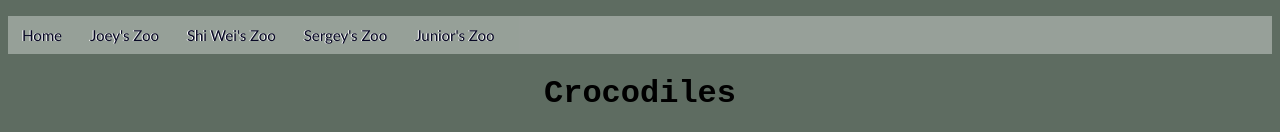
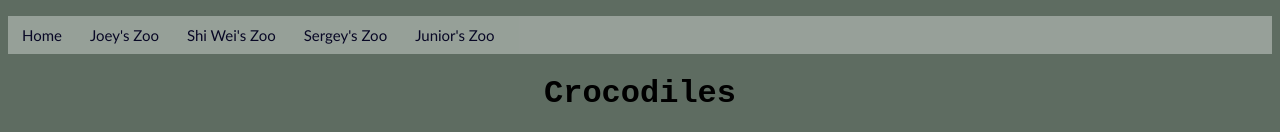
Before and after one commit to Huntercs39548group1/zoo, a plain HTML site: page Sergey-html/crocodiles.html in a window 1280 px wide. Shown: the top 132 px of the page. Drawn offline with Linux system fonts and the light colour scheme.

Commit message:
added alternative navbar style without text shadow

```diff
--- a/Sergey-html/crocodiles.html
+++ b/Sergey-html/crocodiles.html
@@ -2,7 +2,7 @@
 <head>
   <title>Sergey's zoo - Crocodiles</title>
   <link rel="stylesheet" type="text/css" href="../css/crocodiles.css">
-  <link rel="stylesheet" type="text/css" href="../css/navbar.css" />
+  <link rel="stylesheet" type="text/css" href="../css/navbar_no_shadow.css" />
 </head>
 <body>
   <ul>
```
Also changed, not shown: Sergey-html/frogs.html (+1 -1 lines), Sergey-html/sergey-zoo.html (+1 -1 lines), Sergey-html/snakes.html (+1 -1 lines).
